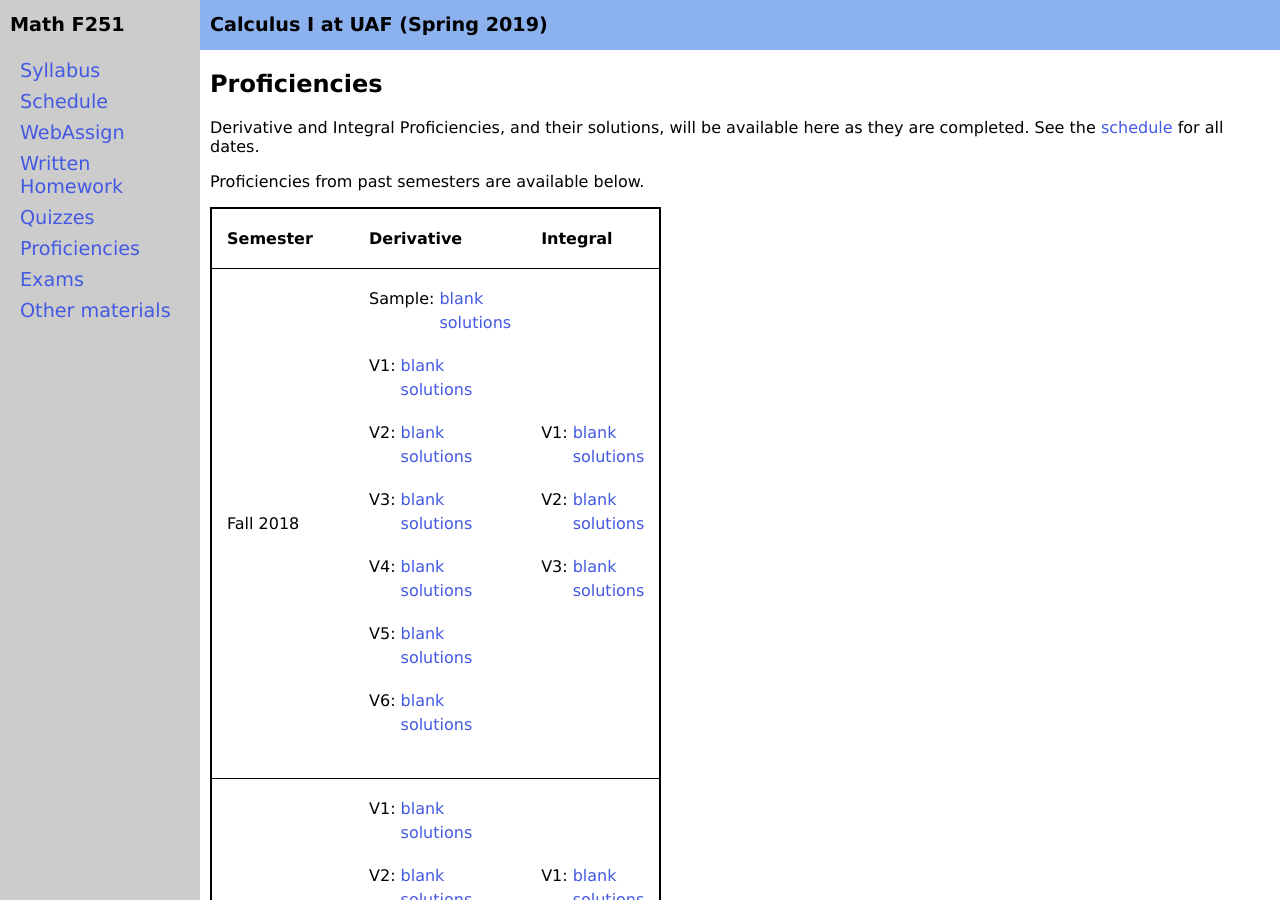
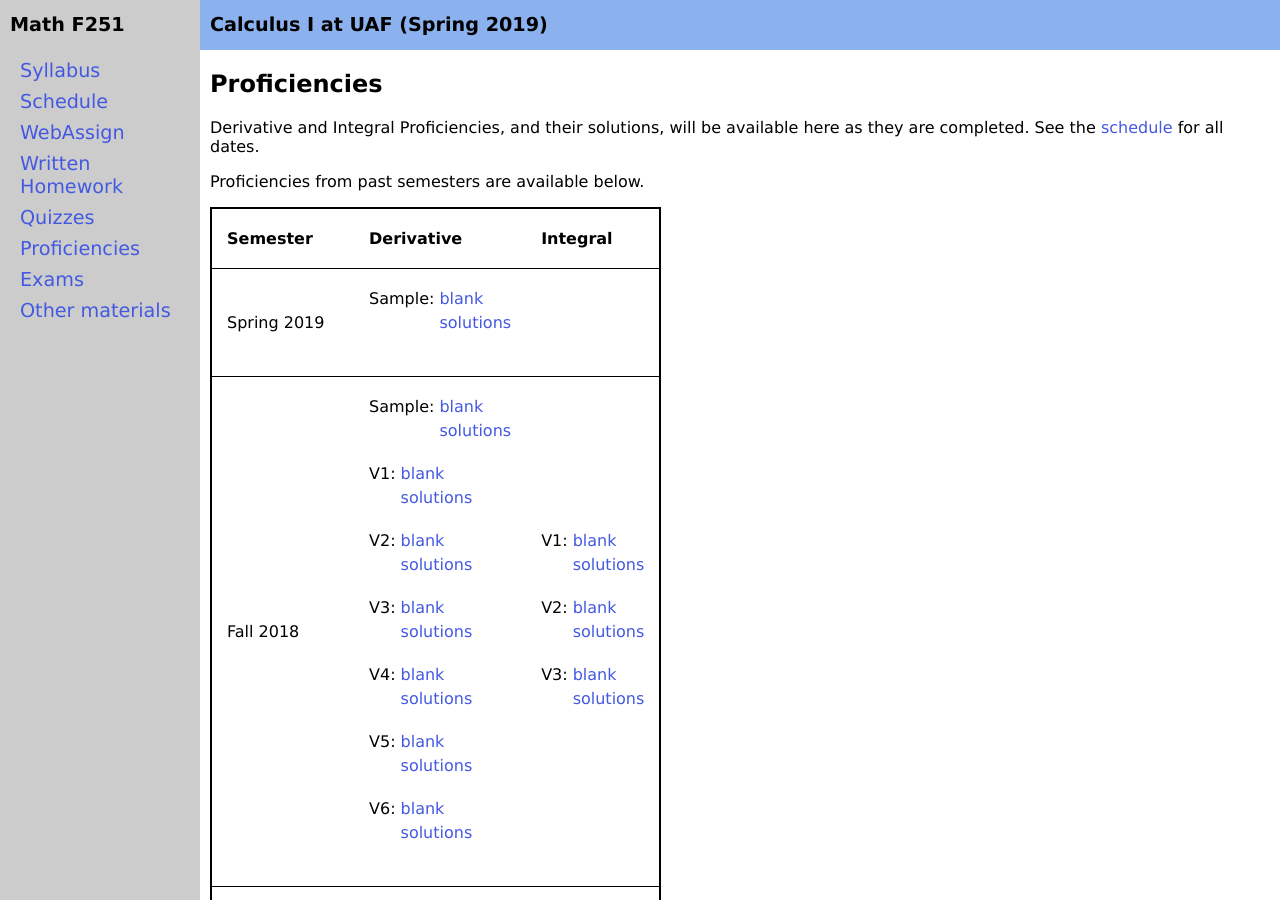
Before and after one commit to uaf-math/calc1, a Jekyll site: the page built from proficiencies.md, in a window 1280 px wide and 900 px high. Built offline with Jekyll 4.4.1, drawn with Linux system fonts in a browser that asks for light colours.

Commit message:
sample proficiency

```diff
--- /dev/null
+++ b/_data/proficiencies-s2019.yml
@@ -0,0 +1,7 @@
+semester: Spring 2019
+home: assets/proficiencies/Spring2019
+derivative:
+  versions:
+    - name: Sample
+      blank: Derivative-sample.pdf
+      solutions: solns-Derivative-sample.pdf
--- a/proficiencies.md
+++ b/proficiencies.md
@@ -12,6 +12,7 @@ Proficiencies from past semesters are available below.
 <div class="x-scroll">
 <table class="asst-table">
 <tr><th>Semester</th><th>Derivative</th><th>Integral</th></tr>
+	{% include proficiency-row.md data=site.data.proficiencies-s2019 %}
 	{% include proficiency-row.md data=site.data.proficiencies-f2018 %}
 	{% include proficiency-row.md data=site.data.proficiencies-s2018 %}
 	{% include proficiency-row.md data=site.data.proficiencies-f2017 %}
```
Also changed, not shown: 4 other files.
